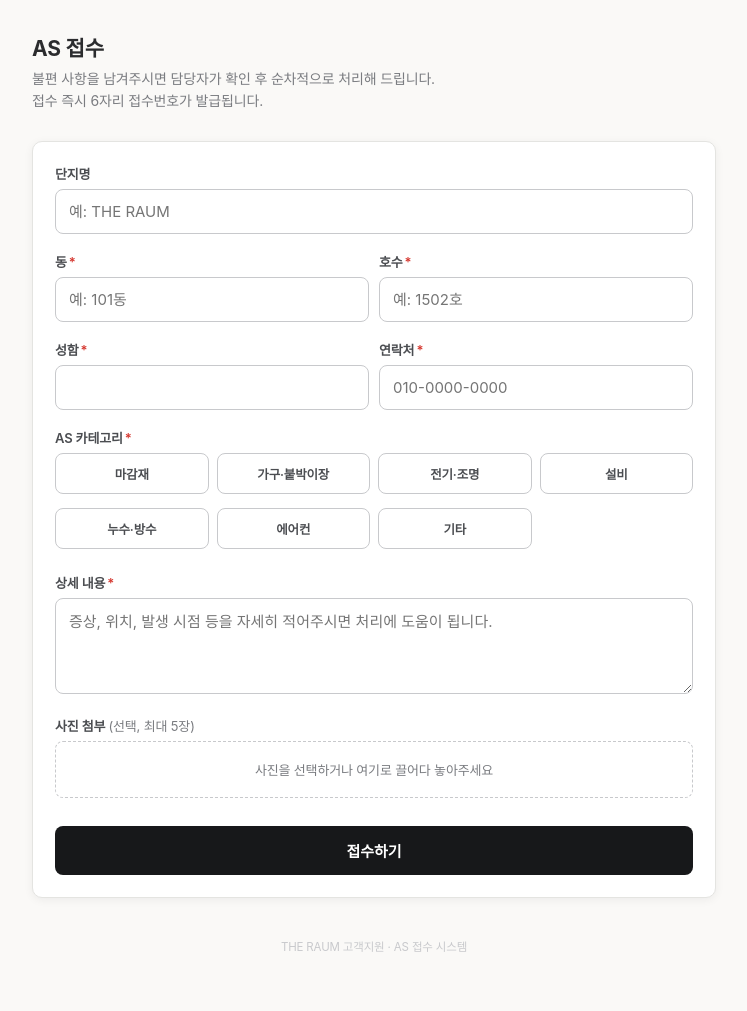
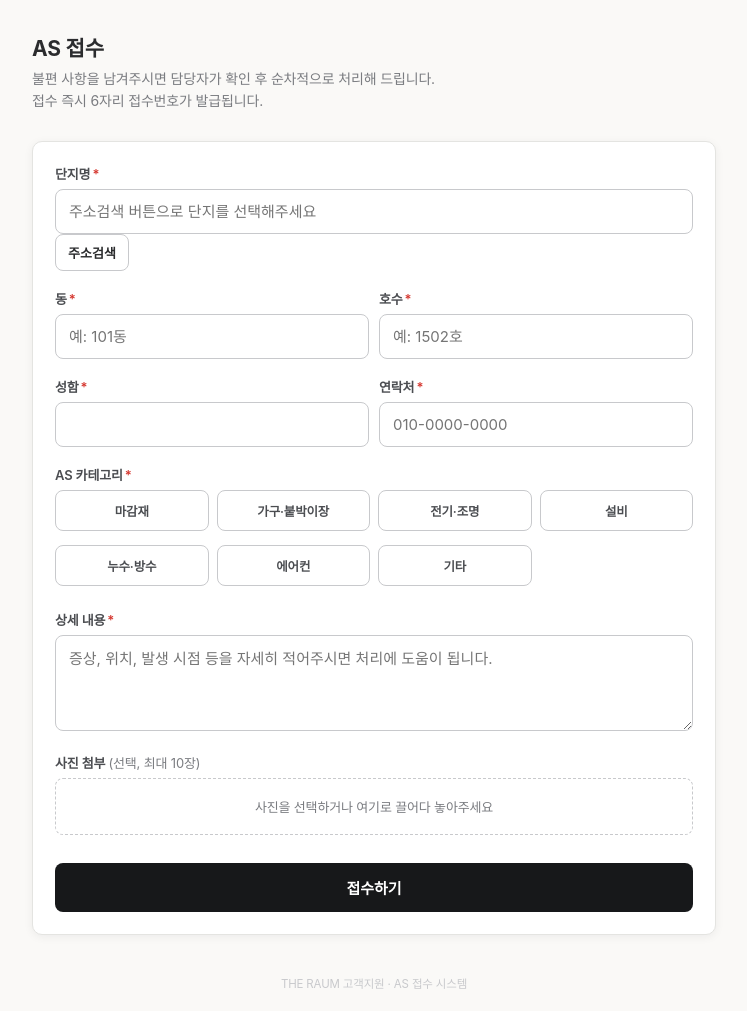
Before and after one commit to hj0611/theraum-as-system, a Flask app: page / in a window 1280 px wide. Shown: the part 74-1085 px from the top of the page, without its empty margins (266-1013 px from the left). Before the commit the page ends 1026 px from the top, so only its background shows below. Run offline with Flask 3, Linux system fonts and the light colour scheme; parts of the project's set-up code (start-up, migrations or seed data) failed here and were passed over; some libraries are stand-ins or nearby versions; some web fonts are replaced.

Commit message:
Add files via upload

```diff
--- a/templates/intake.html
+++ b/templates/intake.html
@@ -11,8 +11,11 @@
   <form id="intake-form" autocomplete="off">
     <div class="form-row">
       <div class="form-group">
-        <label>단지명</label>
-        <input type="text" name="complex_name" placeholder="예: THE RAUM">
+        <label>단지명<span class="req">*</span></label>
+        <div class="address-search-row">
+          <input type="text" name="complex_name" id="complex-name-input" class="input-readonly" placeholder="주소검색 버튼으로 단지를 선택해주세요" readonly required>
+          <button type="button" class="btn btn-outline btn-sm" id="address-search-btn">주소검색</button>
+        </div>
       </div>
     </div>
     <div class="form-row">
@@ -54,7 +57,7 @@
     </div>
 
     <div class="form-group">
-      <label>사진 첨부 <span style="font-weight:400;color:var(--raum-gray-500)">(선택, 최대 5장)</span></label>
+      <label>사진 첨부 <span style="font-weight:400;color:var(--raum-gray-500)">(선택, 최대 10장)</span></label>
       <div class="file-drop" id="file-drop">사진을 선택하거나 여기로 끌어다 놓아주세요</div>
       <input type="file" name="photos" id="photo-input" accept="image/*" multiple style="display:none">
       <div class="file-preview-list" id="preview-list"></div>
@@ -80,8 +83,24 @@
 {% endblock %}
 
 {% block extra_scripts %}
+<script src="https://t1.daumcdn.net/mapjsapi/bundle/postcode/prod/postcode.v2.js"></script>
 <script>
 (function () {
+  var complexNameInput = document.getElementById("complex-name-input");
+  var addressSearchBtn = document.getElementById("address-search-btn");
+
+  function openAddressSearch() {
+    new daum.Postcode({
+      oncomplete: function (data) {
+        var addr = data.roadAddress || data.jibunAddress || data.address;
+        var complexName = data.buildingName && data.buildingName.trim() ? data.buildingName : addr;
+        complexNameInput.value = complexName;
+      }
+    }).open();
+  }
+  addressSearchBtn.addEventListener("click", openAddressSearch);
+  complexNameInput.addEventListener("click", openAddressSearch);
+
   var fileInput = document.getElementById("photo-input");
   var drop = document.getElementById("file-drop");
   var previewList = document.getElementById("preview-list");
@@ -89,7 +108,7 @@
 
   drop.addEventListener("click", function () { fileInput.click(); });
   fileInput.addEventListener("change", function () {
-    files = Array.from(fileInput.files).slice(0, 5);
+    files = Array.from(fileInput.files).slice(0, 10);
     previewList.innerHTML = "";
     files.forEach(function (f) {
       var img = document.createElement("img");
```
